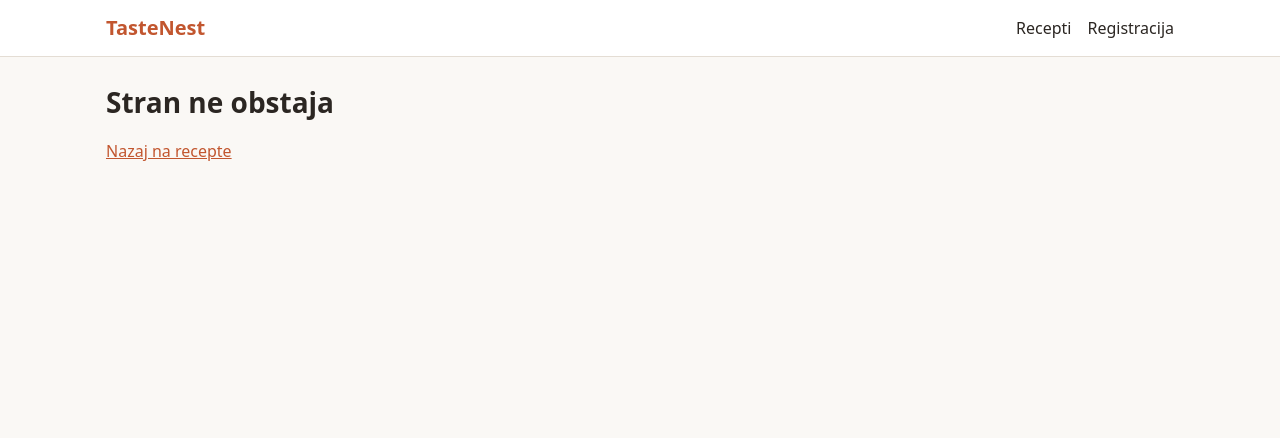
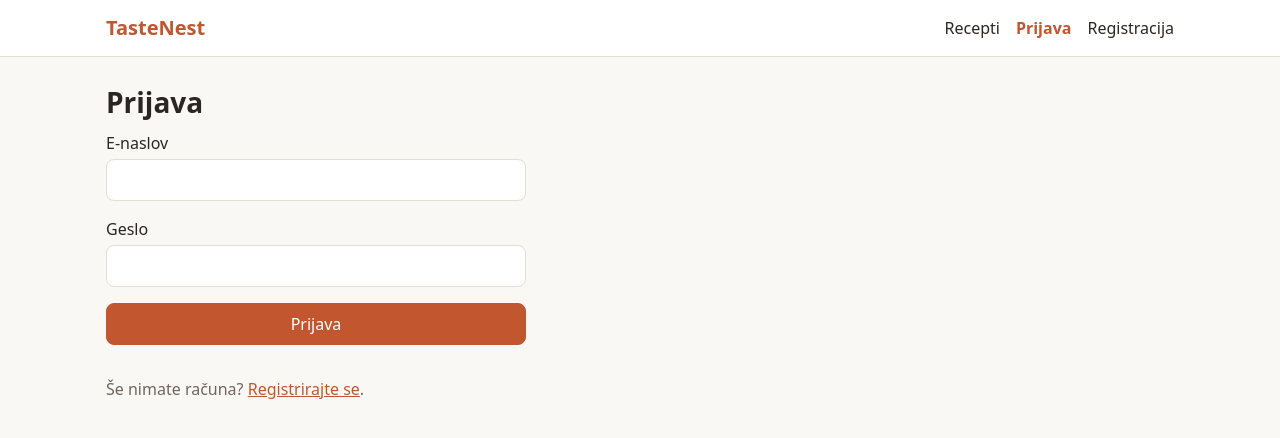
Before and after one commit to maidaa6/TasteNest, a React (Vite) app in the folder frontend/: page /prijava in a window 1280 px wide. Shown: the top 438 px of the page. Built offline with nearby package versions, Linux system fonts and the light colour scheme; no server answers.

Commit message:
feat: prijava, odjava in zaščitene poti v uporabniškem vmesniku (#9)

```diff
--- a/frontend/src/App.jsx
+++ b/frontend/src/App.jsx
@@ -1,6 +1,7 @@
 import { Route, Routes } from 'react-router';
 import Layout from './components/Layout.jsx';
 import HomePage from './pages/HomePage.jsx';
+import LoginPage from './pages/LoginPage.jsx';
 import NotFoundPage from './pages/NotFoundPage.jsx';
 import RegisterPage from './pages/RegisterPage.jsx';
 
@@ -9,6 +10,7 @@ export default function App() {
     <Routes>
       <Route element={<Layout />}>
         <Route index element={<HomePage />} />
+        <Route path="prijava" element={<LoginPage />} />
         <Route path="registracija" element={<RegisterPage />} />
         <Route path="*" element={<NotFoundPage />} />
       </Route>
--- a/frontend/src/components/Layout.jsx
+++ b/frontend/src/components/Layout.jsx
@@ -1,6 +1,15 @@
-import { NavLink, Outlet } from 'react-router';
+import { NavLink, Outlet, useNavigate } from 'react-router';
+import { useAuth } from '../context/AuthContext.jsx';
 
 export default function Layout() {
+  const { user, logout } = useAuth();
+  const navigate = useNavigate();
+
+  const onLogout = () => {
+    logout();
+    navigate('/');
+  };
+
   return (
     <div className="app">
       <header className="app-header">
@@ -8,7 +17,17 @@ export default function Layout() {
           <NavLink to="/" className="brand">TasteNest</NavLink>
           <nav className="nav">
             <NavLink to="/" end>Recepti</NavLink>
-            <NavLink to="/registracija">Registracija</NavLink>
+            {user ? (
+              <>
+                <span className="muted">{user.name}</span>
+                <button type="button" className="link-button" onClick={onLogout}>Odjava</button>
+              </>
+            ) : (
+              <>
+                <NavLink to="/prijava">Prijava</NavLink>
+                <NavLink to="/registracija">Registracija</NavLink>
+              </>
+            )}
           </nav>
         </div>
       </header>
--- /dev/null
+++ b/frontend/src/pages/LoginPage.jsx
@@ -0,0 +1,53 @@
+import { useState } from 'react';
+import { Link, useLocation, useNavigate } from 'react-router';
+import FormField from '../components/FormField.jsx';
+import { useAuth } from '../context/AuthContext.jsx';
+
+export default function LoginPage() {
+  const { login } = useAuth();
+  const navigate = useNavigate();
+  const location = useLocation();
+  const [values, setValues] = useState({ email: '', password: '' });
+  const [error, setError] = useState(null);
+  const [submitting, setSubmitting] = useState(false);
+
+  const onChange = (event) => setValues((prev) => ({ ...prev, [event.target.name]: event.target.value }));
+
+  const onSubmit = async (event) => {
+    event.preventDefault();
+    setError(null);
+
+    if (!values.email.trim() || !values.password) {
+      setError('Vnesite e-naslov in geslo.');
+      return;
+    }
+
+    setSubmitting(true);
+    try {
+      await login(values);
+      navigate(location.state?.from ?? '/', { replace: true });
+    } catch (err) {
+      setError(err.message);
+      setSubmitting(false);
+    }
+  };
+
+  return (
+    <section>
+      <h1>Prijava</h1>
+      <form className="form" onSubmit={onSubmit} noValidate>
+        {error && <p className="alert" role="alert">{error}</p>}
+
+        <FormField label="E-naslov" name="email" type="email" autoComplete="email"
+          value={values.email} onChange={onChange} />
+        <FormField label="Geslo" name="password" type="password" autoComplete="current-password"
+          value={values.password} onChange={onChange} />
+
+        <button className="button" type="submit" disabled={submitting}>
+          {submitting ? 'Prijavljanje …' : 'Prijava'}
+        </button>
+        <p className="muted">Še nimate računa? <Link to="/registracija">Registrirajte se</Link>.</p>
+      </form>
+    </section>
+  );
+}
--- a/frontend/src/pages/RegisterPage.jsx
+++ b/frontend/src/pages/RegisterPage.jsx
@@ -1,4 +1,5 @@
 import { useState } from 'react';
+import { Link } from 'react-router';
 import FormField from '../components/FormField.jsx';
 import { register, validateRegistration } from '../services/auth.js';
 import { fieldErrorsFromApi } from '../services/formErrors.js';
@@ -47,6 +48,7 @@ export default function RegisterPage() {
         <p className="alert alert-success" role="status">
           Račun je ustvarjen. Zdaj se lahko prijavite z e-naslovom {values.email.trim()}.
         </p>
+        <p><Link className="button" to="/prijava">Na prijavo</Link></p>
       </section>
     );
   }
```
Also changed, not shown: frontend/src/components/RequireAuth.jsx (added, +24 -0 lines), 1 other file (tests, documents, lock files or other folders).
